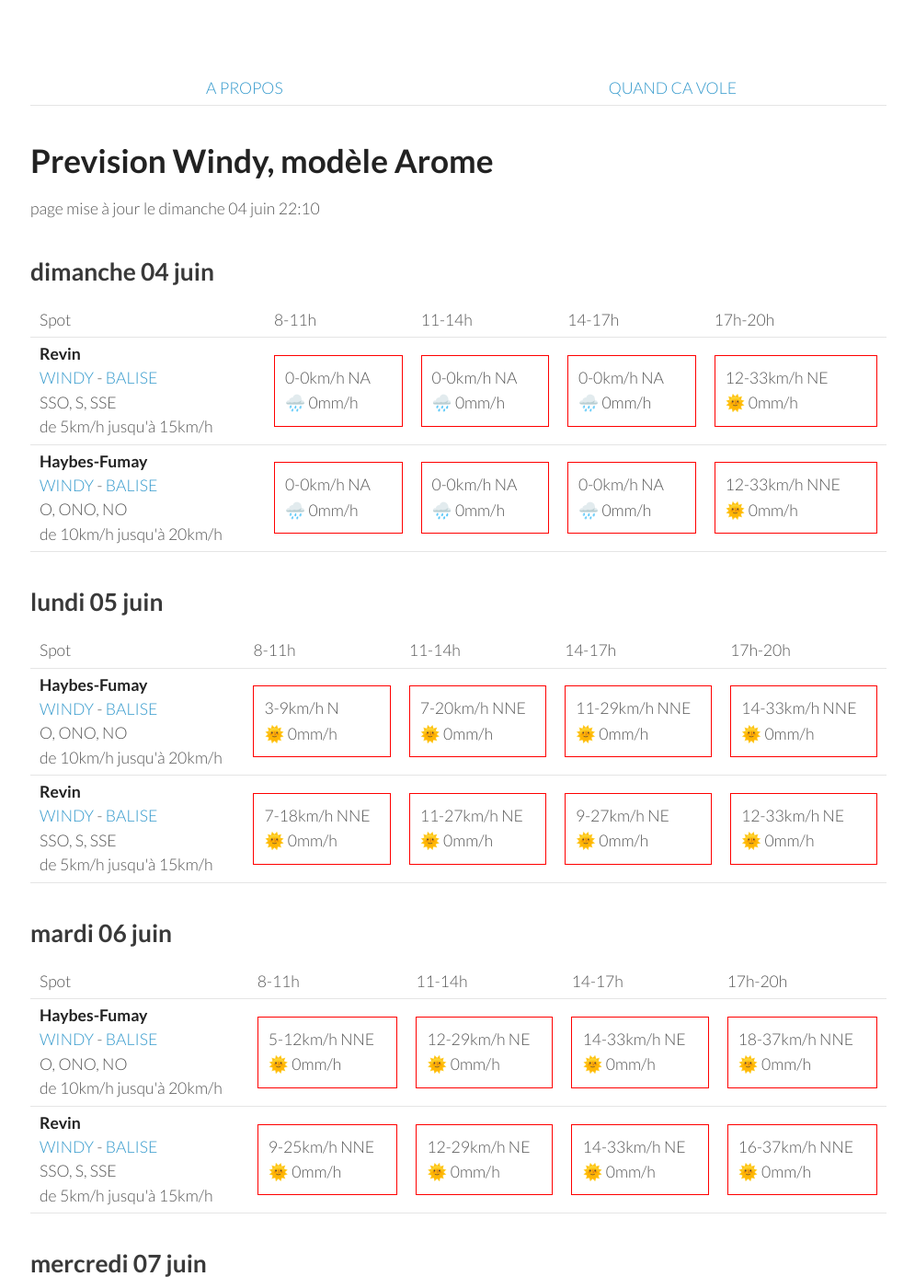
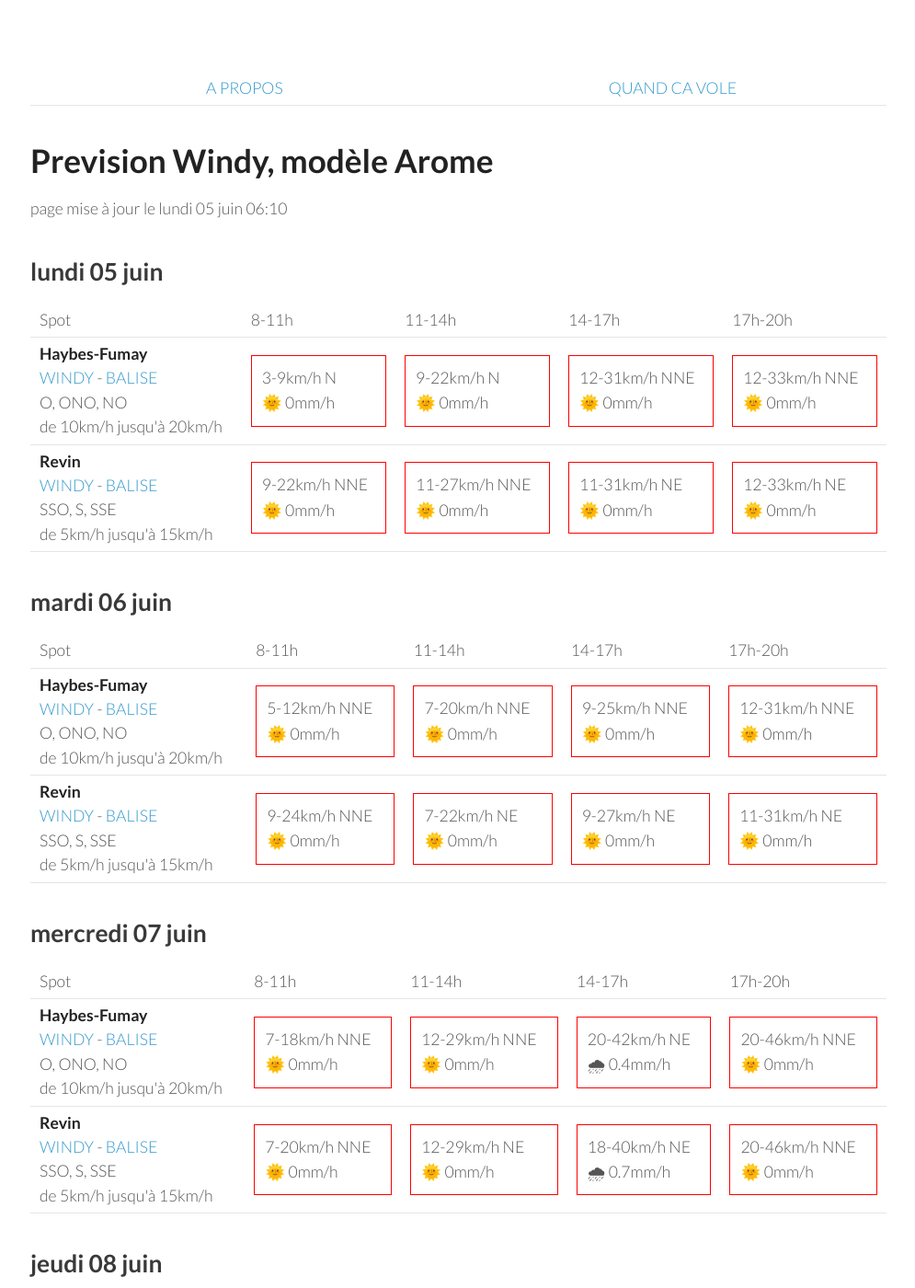
Before and after one commit to parapente-dans-le-nord/parapente-dans-le-nord.github.io, a Jekyll site: the page built from ardennes.markdown, in a window 1280 px wide and 1400 px high. Shown: the whole window at 92% size, without its empty margins (25-1020 px from the left). Built offline with Jekyll 4.4.1, drawn with Linux system fonts in a browser that asks for light colours; some of the changed text lies outside the part shown.

Commit message:
update index.markdown

```diff
--- a/ardennes.markdown
+++ b/ardennes.markdown
@@ -7,42 +7,8 @@ title:  "Tous les spots"
 {: .links}
 
 # Prevision Windy, modèle Arome
-page mise à jour le dimanche 04 juin 22:10
+page mise à jour le lundi 05 juin 06:10
 
-## dimanche 04 juin
-
-{::nomarkdown}
-<table>
-  <tbody>
-    <tr>
-      <td>Spot</td>
-      <td>8-11h</td>
-      <td>11-14h</td>
-      <td>14-17h</td>
-      <td>17h-20h</td>
-    </tr>
-<tr>
-        <td><strong>Revin</strong><br><a href="https://windy.com/49.948/4.625?49.543,4.625,8">WINDY</a> - <span class=""><a href="http://www.balisemeteo.com/balise.php?idBalise=5019">BALISE</a> </span><br> <span class="vent-favorable">SSO, S, SSE</span><br><span class="force-vent">de 5km/h jusqu'à 15km/h</span> </td>
-
-            <td><div class="not-flyable"><p>0-0km/h NA</p><p>🌧️ 0mm/h</p></div></td>
-            <td><div class="not-flyable"><p>0-0km/h NA</p><p>🌧️ 0mm/h</p></div></td>
-            <td><div class="not-flyable"><p>0-0km/h NA</p><p>🌧️ 0mm/h</p></div></td>
-            <td><div class="not-flyable"><p>12-33km/h NE</p><p>🌞 0mm/h</p></div></td>
-
-    </tr>
-<tr>
-        <td><strong>Haybes-Fumay</strong><br><a href="https://windy.com/49.998/4.715?49.913,4.738,10">WINDY</a> - <span class=""><a href="http://www.balisemeteo.com/balise.php?idBalise=104">BALISE</a> </span><br> <span class="vent-favorable">O, ONO, NO</span><br><span class="force-vent">de 10km/h jusqu'à 20km/h</span> </td>
-
-            <td><div class="not-flyable"><p>0-0km/h NA</p><p>🌧️ 0mm/h</p></div></td>
-            <td><div class="not-flyable"><p>0-0km/h NA</p><p>🌧️ 0mm/h</p></div></td>
-            <td><div class="not-flyable"><p>0-0km/h NA</p><p>🌧️ 0mm/h</p></div></td>
-            <td><div class="not-flyable"><p>12-33km/h NNE</p><p>🌞 0mm/h</p></div></td>
-
-    </tr>
-
-</tbody>
-</table>
-{:/}
 ## lundi 05 juin
 
 {::nomarkdown}
@@ -59,18 +25,18 @@ page mise à jour le dimanche 04 juin 22:10
         <td><strong>Haybes-Fumay</strong><br><a href="https://windy.com/49.998/4.715?49.913,4.738,10">WINDY</a> - <span class=""><a href="http://www.balisemeteo.com/balise.php?idBalise=104">BALISE</a> </span><br> <span class="vent-favorable">O, ONO, NO</span><br><span class="force-vent">de 10km/h jusqu'à 20km/h</span> </td>
 
             <td><div class="not-flyable"><p>3-9km/h N</p><p>🌞 0mm/h</p></div></td>
-            <td><div class="not-flyable"><p>7-20km/h NNE</p><p>🌞 0mm/h</p></div></td>
-            <td><div class="not-flyable"><p>11-29km/h NNE</p><p>🌞 0mm/h</p></div></td>
-            <td><div class="not-flyable"><p>14-33km/h NNE</p><p>🌞 0mm/h</p></div></td>
+            <td><div class="not-flyable"><p>9-22km/h N</p><p>🌞 0mm/h</p></div></td>
+            <td><div class="not-flyable"><p>12-31km/h NNE</p><p>🌞 0mm/h</p></div></td>
+            <td><div class="not-flyable"><p>12-33km/h NNE</p><p>🌞 0mm/h</p></div></td>
 
 
     </tr>
 <tr>
         <td><strong>Revin</strong><br><a href="https://windy.com/49.948/4.625?49.543,4.625,8">WINDY</a> - <span class=""><a href="http://www.balisemeteo.com/balise.php?idBalise=5019">BALISE</a> </span><br> <span class="vent-favorable">SSO, S, SSE</span><br><span class="force-vent">de 5km/h jusqu'à 15km/h</span> </td>
 
-            <td><div class="not-flyable"><p>7-18km/h NNE</p><p>🌞 0mm/h</p></div></td>
-            <td><div class="not-flyable"><p>11-27km/h NE</p><p>🌞 0mm/h</p></div></td>
-            <td><div class="not-flyable"><p>9-27km/h NE</p><p>🌞 0mm/h</p></div></td>
+            <td><div class="not-flyable"><p>9-22km/h NNE</p><p>🌞 0mm/h</p></div></td>
+            <td><div class="not-flyable"><p>11-27km/h NNE</p><p>🌞 0mm/h</p></div></td>
+            <td><div class="not-flyable"><p>11-31km/h NE</p><p>🌞 0mm/h</p></div></td>
             <td><div class="not-flyable"><p>12-33km/h NE</p><p>🌞 0mm/h</p></div></td>
 
 
@@ -95,19 +61,19 @@ page mise à jour le dimanche 04 juin 22:10
         <td><strong>Haybes-Fumay</strong><br><a href="https://windy.com/49.998/4.715?49.913,4.738,10">WINDY</a> - <span class=""><a href="http://www.balisemeteo.com/balise.php?idBalise=104">BALISE</a> </span><br> <span class="vent-favorable">O, ONO, NO</span><br><span class="force-vent">de 10km/h jusqu'à 20km/h</span> </td>
 
             <td><div class="not-flyable"><p>5-12km/h NNE</p><p>🌞 0mm/h</p></div></td>
-            <td><div class="not-flyable"><p>12-29km/h NE</p><p>🌞 0mm/h</p></div></td>
-            <td><div class="not-flyable"><p>14-33km/h NE</p><p>🌞 0mm/h</p></div></td>
-            <td><div class="not-flyable"><p>18-37km/h NNE</p><p>🌞 0mm/h</p></div></td>
+            <td><div class="not-flyable"><p>7-20km/h NNE</p><p>🌞 0mm/h</p></div></td>
+            <td><div class="not-flyable"><p>9-25km/h NNE</p><p>🌞 0mm/h</p></div></td>
+            <td><div class="not-flyable"><p>12-31km/h NNE</p><p>🌞 0mm/h</p></div></td>
 
 
     </tr>
 <tr>
         <td><strong>Revin</strong><br><a href="https://windy.com/49.948/4.625?49.543,4.625,8">WINDY</a> - <span class=""><a href="http://www.balisemeteo.com/balise.php?idBalise=5019">BALISE</a> </span><br> <span class="vent-favorable">SSO, S, SSE</span><br><span class="force-vent">de 5km/h jusqu'à 15km/h</span> </td>
 
-            <td><div class="not-flyable"><p>9-25km/h NNE</p><p>🌞 0mm/h</p></div></td>
-            <td><div class="not-flyable"><p>12-29km/h NE</p><p>🌞 0mm/h</p></div></td>
-            <td><div class="not-flyable"><p>14-33km/h NE</p><p>🌞 0mm/h</p></div></td>
-            <td><div class="not-flyable"><p>16-37km/h NNE</p><p>🌞 0mm/h</p></div></td>
+            <td><div class="not-flyable"><p>9-24km/h NNE</p><p>🌞 0mm/h</p></div></td>
+            <td><div class="not-flyable"><p>7-22km/h NE</p><p>🌞 0mm/h</p></div></td>
+            <td><div class="not-flyable"><p>9-27km/h NE</p><p>🌞 0mm/h</p></div></td>
+            <td><div class="not-flyable"><p>11-31km/h NE</p><p>🌞 0mm/h</p></div></td>
 
 
     </tr>
@@ -130,20 +96,20 @@ page mise à jour le dimanche 04 juin 22:10
 <tr>
         <td><strong>Haybes-Fumay</strong><br><a href="https://windy.com/49.998/4.715?49.913,4.738,10">WINDY</a> - <span class=""><a href="http://www.balisemeteo.com/balise.php?idBalise=104">BALISE</a> </span><br> <span class="vent-favorable">O, ONO, NO</span><br><span class="force-vent">de 10km/h jusqu'à 20km/h</span> </td>
 
-            <td><div class="not-flyable"><p>9-20km/h NE</p><p>🌞 0mm/h</p></div></td>
-            <td><div class="not-flyable"><p>14-33km/h NNE</p><p>🌞 0mm/h</p></div></td>
-            <td><div class="not-flyable"><p>20-42km/h NE</p><p>🌞 0mm/h</p></div></td>
-            <td><div class="not-flyable"><p>18-42km/h NE</p><p>🌞 0mm/h</p></div></td>
+            <td><div class="not-flyable"><p>7-18km/h NNE</p><p>🌞 0mm/h</p></div></td>
+            <td><div class="not-flyable"><p>12-29km/h NNE</p><p>🌞 0mm/h</p></div></td>
+            <td><div class="not-flyable"><p>20-42km/h NE</p><p>🌧 0.4mm/h</p></div></td>
+            <td><div class="not-flyable"><p>20-46km/h NNE</p><p>🌞 0mm/h</p></div></td>
 
 
     </tr>
 <tr>
         <td><strong>Revin</strong><br><a href="https://windy.com/49.948/4.625?49.543,4.625,8">WINDY</a> - <span class=""><a href="http://www.balisemeteo.com/balise.php?idBalise=5019">BALISE</a> </span><br> <span class="vent-favorable">SSO, S, SSE</span><br><span class="force-vent">de 5km/h jusqu'à 15km/h</span> </td>
 
-            <td><div class="not-flyable"><p>9-20km/h NE</p><p>🌞 0mm/h</p></div></td>
-            <td><div class="not-flyable"><p>14-33km/h NNE</p><p>🌞 0mm/h</p></div></td>
-            <td><div class="not-flyable"><p>20-42km/h NNE</p><p>🌞 0mm/h</p></div></td>
-            <td><div class="not-flyable"><p>18-42km/h NNE</p><p>🌧 0.3mm/h</p></div></td>
+            <td><div class="not-flyable"><p>7-20km/h NNE</p><p>🌞 0mm/h</p></div></td>
+            <td><div class="not-flyable"><p>12-29km/h NE</p><p>🌞 0mm/h</p></div></td>
+            <td><div class="not-flyable"><p>18-40km/h NE</p><p>🌧 0.7mm/h</p></div></td>
+            <td><div class="not-flyable"><p>20-46km/h NNE</p><p>🌞 0mm/h</p></div></td>
 
 
     </tr>
@@ -166,8 +132,8 @@ page mise à jour le dimanche 04 juin 22:10
 <tr>
         <td><strong>Haybes-Fumay</strong><br><a href="https://windy.com/49.998/4.715?49.913,4.738,10">WINDY</a> - <span class=""><a href="http://www.balisemeteo.com/balise.php?idBalise=104">BALISE</a> </span><br> <span class="vent-favorable">O, ONO, NO</span><br><span class="force-vent">de 10km/h jusqu'à 20km/h</span> </td>
 
-            <td><div class="not-flyable"><p>16-31km/h NE</p><p>🌞 0mm/h</p></div></td>
-            <td><div class="not-flyable"><p>14-33km/h NE</p><p>🌞 0mm/h</p></div></td>
+            <td><div class="not-flyable"><p>11-24km/h NNE</p><p>🌞 0mm/h</p></div></td>
+            <td><div class="not-flyable"><p>12-27km/h NE</p><p>🌞 0mm/h</p></div></td>
             <td><div class="not-flyable"><p>14-35km/h NE</p><p>🌧 0.2mm/h</p></div></td>
             <td><div class="not-flyable"><p>16-37km/h NE</p><p>🌞 0mm/h</p></div></td>
 
@@ -176,8 +142,8 @@ page mise à jour le dimanche 04 juin 22:10
 <tr>
         <td><strong>Revin</strong><br><a href="https://windy.com/49.948/4.625?49.543,4.625,8">WINDY</a> - <span class=""><a href="http://www.balisemeteo.com/balise.php?idBalise=5019">BALISE</a> </span><br> <span class="vent-favorable">SSO, S, SSE</span><br><span class="force-vent">de 5km/h jusqu'à 15km/h</span> </td>
 
-            <td><div class="not-flyable"><p>16-31km/h NNE</p><p>🌞 0mm/h</p></div></td>
-            <td><div class="not-flyable"><p>14-33km/h NE</p><p>🌞 0mm/h</p></div></td>
+            <td><div class="not-flyable"><p>12-25km/h NNE</p><p>🌞 0mm/h</p></div></td>
+            <td><div class="not-flyable"><p>11-27km/h NE</p><p>🌞 0mm/h</p></div></td>
             <td><div class="not-flyable"><p>14-35km/h NE</p><p>🌧 0.2mm/h</p></div></td>
             <td><div class="not-flyable"><p>16-33km/h NE</p><p>🌧 0.2mm/h</p></div></td>
 
```
